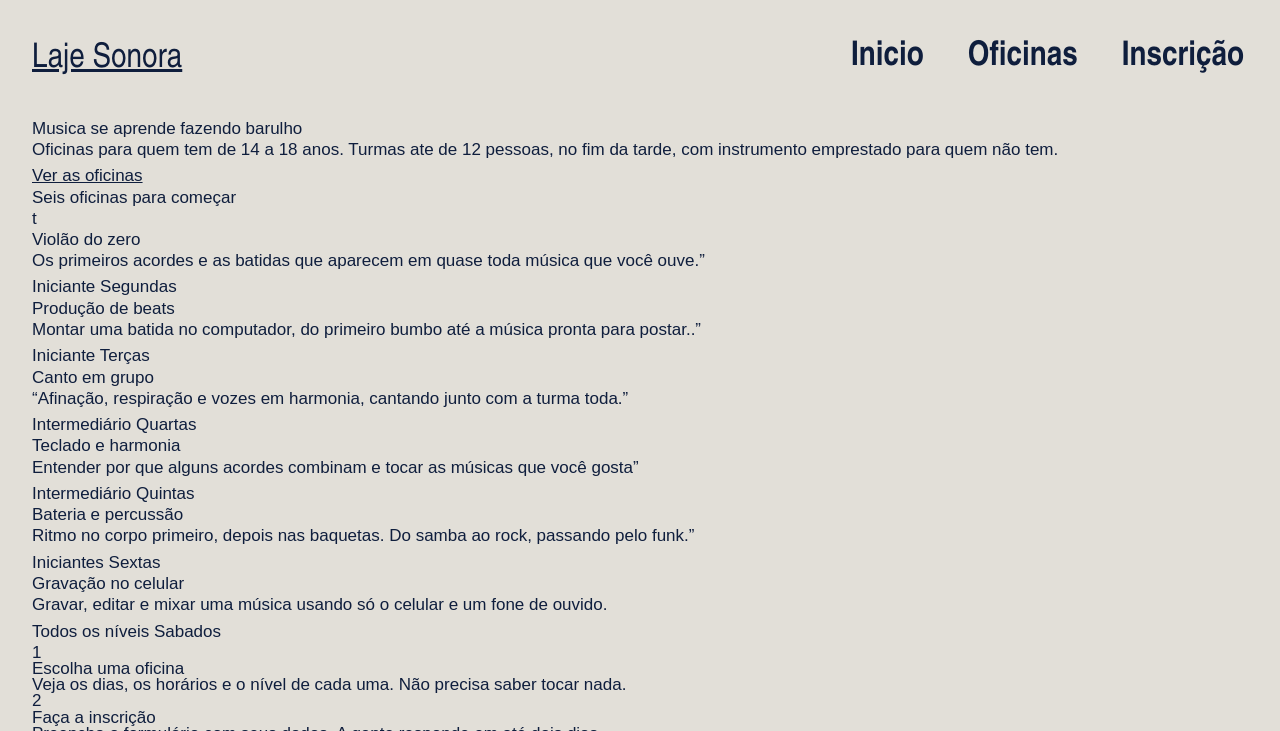
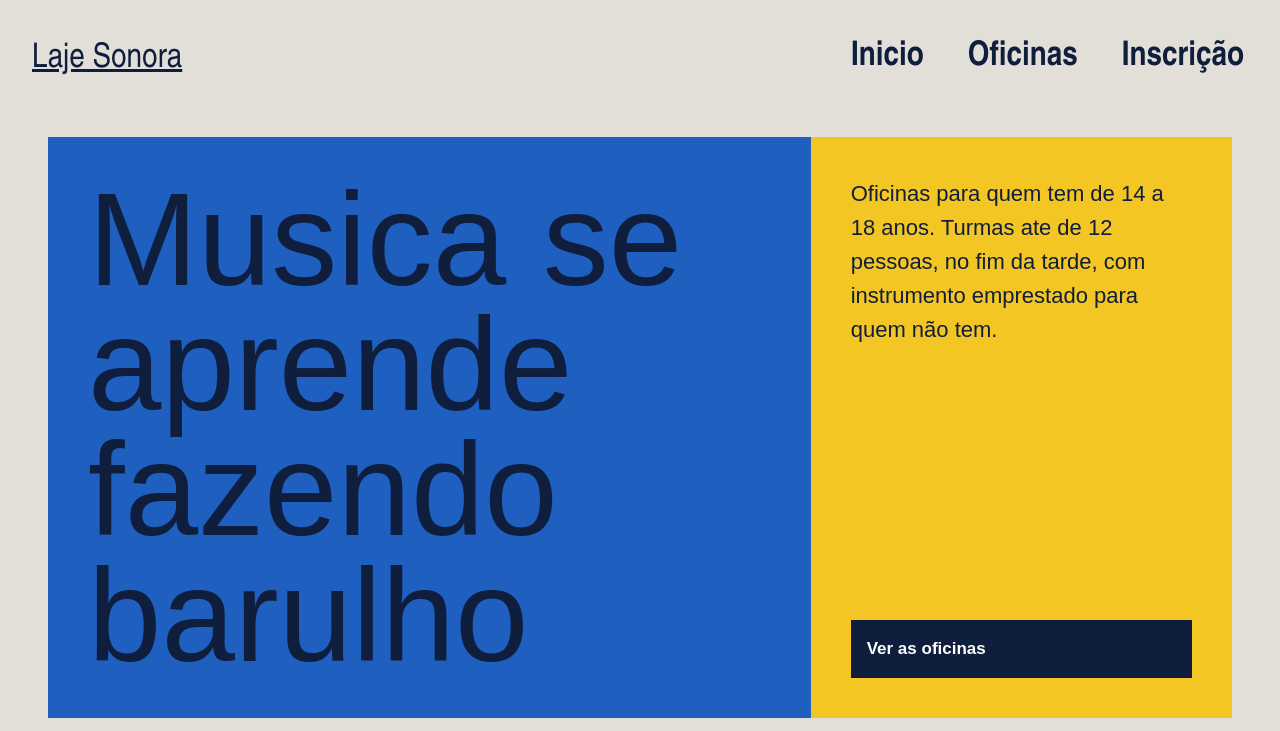
Before and after one commit to gustavosilva91-dev/projeto_laje, a plain HTML site: page index.html in a window 1280 px wide. Shown: the top 731 px of the page. Drawn offline with Linux system fonts and the light colour scheme; a web font is replaced by a local one.

Commit message:
Cartazes do topo

```diff
--- a/index.css
+++ b/index.css
@@ -72,3 +72,58 @@ a{
  .menu a.atual{
     border: var(--fita);
  }
+
+ .cartaz{
+   padding: 40px;
+ }
+
+
+
+ .cartazes{
+   margin-top: 16px;
+   display: flex;
+   margin: 16px;
+ }
+
+ .cartaz-principal{
+   background-color: var(--caixa-dagua);
+   flex: 2;
+   font-family: var(--branco)
+ }
+
+ .cartaz-principal h1{
+   font-size: 132px;
+   max-width: 9ch;
+ }
+
+ .cartaz-lateral{
+   background-color: var(--fita);
+   flex: 1;
+   display: flex;
+   flex-direction: column;
+   justify-content: space-between;
+   gap: 32px;
+ }
+
+ .cartaz-lateral p{
+   font-size: 22px;
+   font-weight: 600px;
+   height: 1.3;
+   align-items: flex-start;
+ }
+
+ .botao{
+   background-color: var(--tinta);
+   color: var(--branco);
+   font-weight: 700;
+   text-decoration: none;
+   padding: 16px;
+   border: none;
+   font-family: var(--fonte-texto);
+   cursor: pointer;
+ }
+
+ .botao :hover{
+   background-color: var(--caixa-dagua);
+
+ }
```
